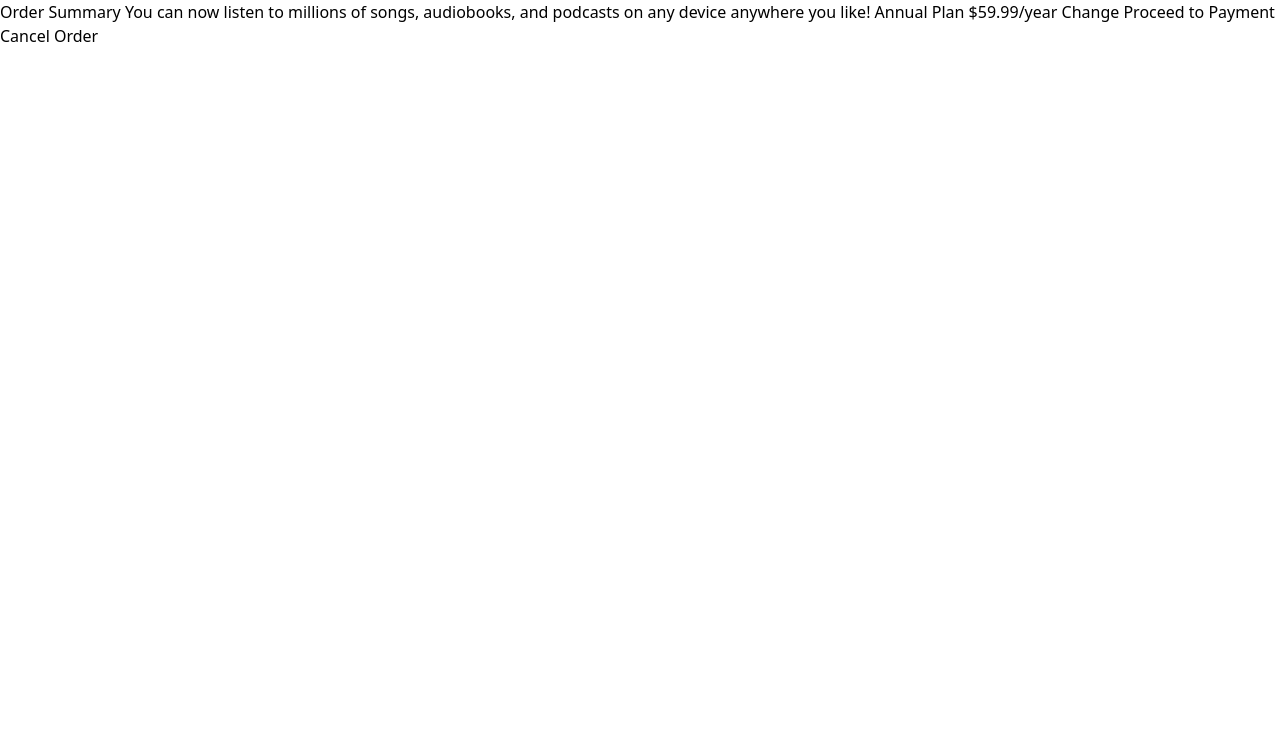
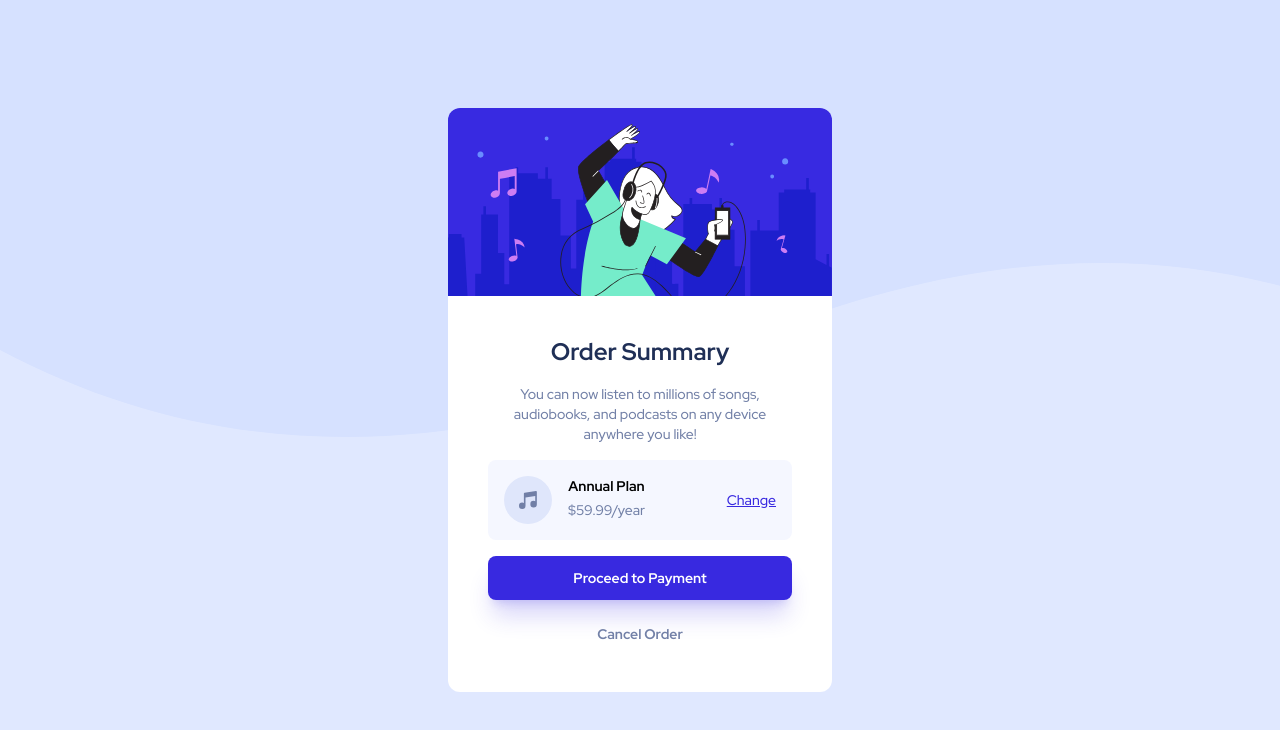
Before and after one commit to guitarcade/order-summary-component, a website: page index.html in a window 1280 px wide. Drawn offline with nearby package versions, Linux system fonts and the light colour scheme; files that its build step writes are made by us from their sources.

Commit message:
finished

```diff
--- a/index.html
+++ b/index.html
@@ -5,10 +5,44 @@
     <meta name="viewport" content="width=device-width, initial-scale=1.0" />
     <link rel="icon" type="image/png" sizes="32x32" href="./images/favicon-32x32.png" />
     <title>Frontend Mentor | Order summary card</title>
+    <link rel="preconnect" href="https://fonts.googleapis.com" />
+    <link rel="preconnect" href="https://fonts.gstatic.com" crossorigin />
+    <link
+      href="https://fonts.googleapis.com/css2?family=Red+Hat+Display:wght@500;700;900&display=swap"
+      rel="stylesheet"
+    />
     <link rel="stylesheet" href="style.css" />
   </head>
-  <body>
-    Order Summary You can now listen to millions of songs, audiobooks, and podcasts on any device anywhere you like!
-    Annual Plan $59.99/year Change Proceed to Payment Cancel Order
+  <body
+    class="grid place-content-center min-h-screen font-red-hat-display bg-mobile sm:bg-desktop bg-pale-blue bg-no-repeat"
+  >
+    <main>
+      <div class="card max-w-sm bg-white rounded-xl overflow-hidden m-4">
+        <img src="images/illustration-hero.svg" alt="" />
+        <div class="p-10 grid gap-4 text-center">
+          <h1 class="text-2xl font-bold text-dark-blue">Order Summary</h1>
+          <p class="text-desaturated-blue text-sm">
+            You can now listen to millions of songs, audiobooks, and podcasts on any device anywhere you like!
+          </p>
+          <div class="flex items-center bg-very-pale-blue justify-between text-sm p-4 rounded-lg">
+            <div class="flex gap-4">
+              <img src="images/icon-music.svg" />
+              <div class="grid">
+                <p class="font-bold">Annual Plan</p>
+                <p class="text-desaturated-blue">$59.99/year</p>
+              </div>
+            </div>
+            <a href="#" class="text-bright-blue underline">Change</a>
+          </div>
+          <button class="bg-bright-blue text-white p-3 rounded-lg text-sm font-bold shadow-xl shadow-bright-blue/20">
+            Proceed to Payment
+          </button>
+          <button class="text-desaturated-blue text-sm font-bold p-2">Cancel Order</button>
+        </div>
+      </div>
+    </main>
+
+    <!-- Order Summary You can now listen to millions of songs, audiobooks, and podcasts on any device anywhere you like!
+    Annual Plan $59.99/year Change Proceed to Payment Cancel Order -->
   </body>
 </html>
--- a/tailwind.config.js
+++ b/tailwind.config.js
@@ -3,17 +3,20 @@ module.exports = {
   content: ["*.html"],
   theme: {
     colors: {
-      // 'dark-cyan-400':'hsl(158, 36%, 37%)',
-      // 'dark-cyan-700':'hsl(158, 36%, 17%)',
-      // 'cream':'hsl(30, 38%, 92%)',
-      // 'very-dark-blue': 'hsl(212, 21%, 14%)',
-      // 'dark-grayish-blue': 'hsl(228, 12%, 48%)',
-      // 'white': 'hsl(0, 0%, 100%)'
+      'pale-blue': 'hsl(225, 100%, 94%)',
+      'bright-blue':'hsl(245, 75%, 52%)',
+      'very-pale-blue': 'hsl(225, 100%, 98%)',
+      'desaturated-blue': 'hsl(224, 23%, 55%)',
+      'dark-blue': 'hsl(223, 47%, 23%)',
+      'white': 'hsl(0, 0%, 100%)',
     },
     extend: {
+      backgroundImage: {
+        'desktop':"url('images/pattern-background-desktop.svg')",
+        'mobile':"url('images/pattern-background-mobile.svg')",
+      },
       fontFamily: {
-        // 'montserrat'  : ['Montserrat', 'sans-serif'],
-        // 'fraunces'  : ['Fraunces', 'serif'],
+        'red-hat-display'  : ['Red Hat Display', 'sans-serif'],
       },
     },
   },
```
